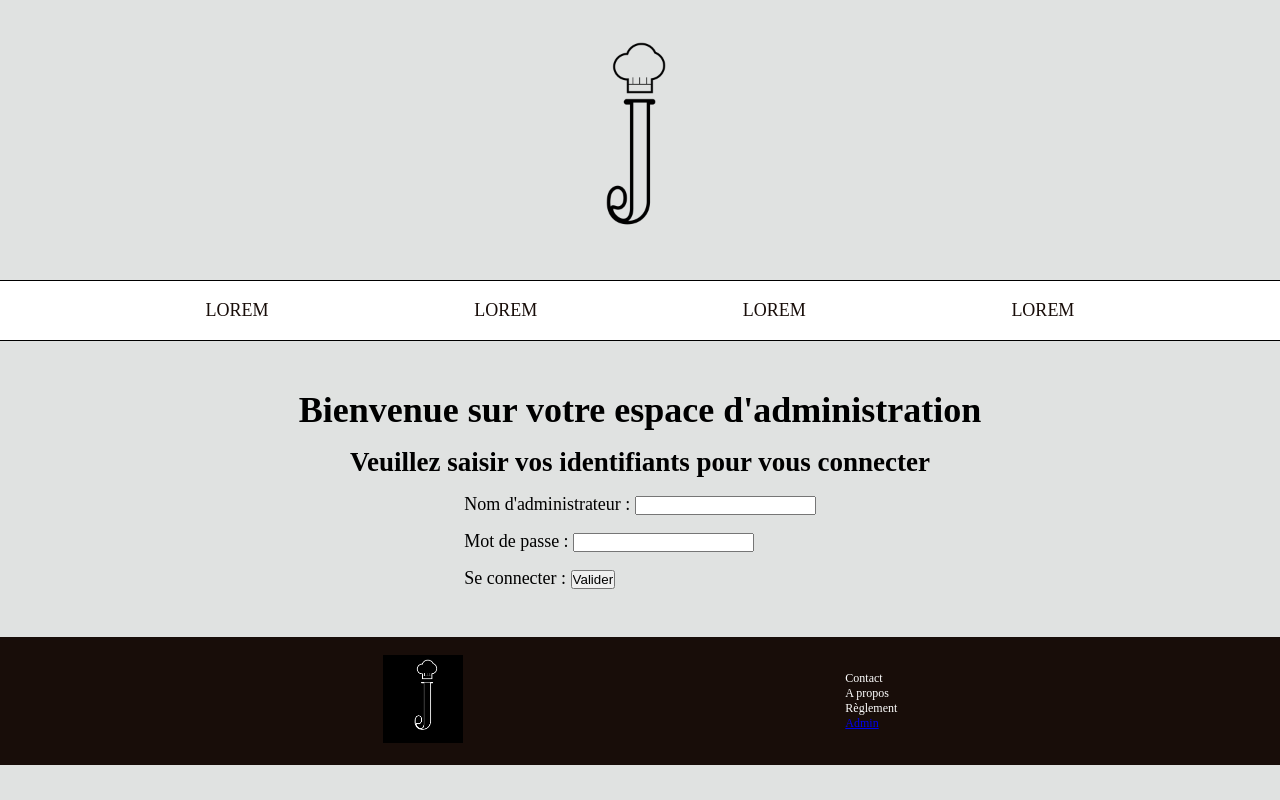
After one commit to MatHuguet/les_gateaux_de_j-V2, a PHP site: page /connect.php in a window 1280 px wide. The commit adds this page. Run offline with PHP 8.4, Linux system fonts and the light colour scheme; data that the repository does not hold is empty.

Commit message:
add admin connection pages. TODO: finish style

```diff
--- /dev/null
+++ b/connect.php
@@ -0,0 +1,31 @@
+<!-- <!DOCTYPE html>
+<html lang="fr">
+
+<head>
+    <meta charset="UTF-8">
+    <meta http-equiv="X-UA-Compatible" content="IE=edge">
+    <meta name="viewport" content="width=device-width, initial-scale=1.0">
+    <link rel="stylesheet" href="styles/style.css">
+    <title>
+        <?= $title ?>
+    </title>
+</head>
+
+<body> -->
+
+<?php
+
+
+$title = "Uploader une image";
+
+
+include 'php-components/header.php';
+
+include 'php-components/navbar.php';
+
+include 'php-components/connection-form.php';
+
+include 'php-components/footer.php';
+
+
+?>
--- /dev/null
+++ b/php-components/connection-form.php
@@ -0,0 +1,23 @@
+<?php $title = "Connection"; ?>
+<div class='admin-accueil'>
+    <h1>Bienvenue sur votre espace d'administration</h1>
+    <h2>Veuillez saisir vos identifiants pour vous connecter</h2>
+
+    <form method='POST' class='connect-form'>
+        <div class='admin-name'>
+            <label for='username'>Nom d'administrateur :
+                <input type='text' id='username' name='username'>
+            </label>
+        </div>
+        <div class='password'>
+            <label for='password'> Mot de passe :
+                <input type='password' id='password' name='password'>
+            </label>
+        </div>
+        <div class='submit'>
+            <label for='submit'> Se connecter :
+                <input type='submit' id='submit' value='Valider'>
+            </label>
+        </div>
+</div>
+</form>
--- a/php-components/footer.php
+++ b/php-components/footer.php
@@ -6,7 +6,7 @@
                 <li>Contact</li>
                 <li>A propos</li>
                 <li>Règlement</li>
-                <li><a href="user_img-upload.php">Admin</a></li>
+                <li><a href="connect.php">Admin</a></li>
             </ul>
         </div>
     </div>
--- a/php-components/header.php
+++ b/php-components/header.php
@@ -5,7 +5,7 @@
     <meta charset="UTF-8">
     <meta http-equiv="X-UA-Compatible" content="IE=edge">
     <meta name="viewport" content="width=device-width, initial-scale=1.0">
-    <link rel="stylesheet" href="./styles/style.css">
+    <link rel="stylesheet" href="styles/style.css">
     <title><?= $title ?></title>
 </head>
 
--- a/styles/style.css
+++ b/styles/style.css
@@ -218,4 +218,18 @@ ul > li {
   .hamburger {
     display: none;
   }
+}
+.admin-accueil {
+  display: flex;
+  flex-direction: column;
+  align-items: center;
+  padding: 2rem 0;
+}
+
+.connect-form div {
+  margin: 1rem 0;
+}
+
+h1 {
+  margin: 1rem 0;
 }/*# sourceMappingURL=style.css.map */
--- a/styles/style.scss
+++ b/styles/style.scss
@@ -239,3 +239,20 @@ p {
         display: none;
     }
 }
+//==============================================================================
+//======================================== ADMIN ===============================
+
+.admin-accueil {
+  display: flex;
+  flex-direction: column;
+  align-items: center;
+  padding: 2rem 0;
+}
+
+.connect-form div {
+  margin: 1rem 0;
+}
+
+h1 {
+  margin: 1rem 0;
+}
```
Also changed, not shown: 1 other file.
